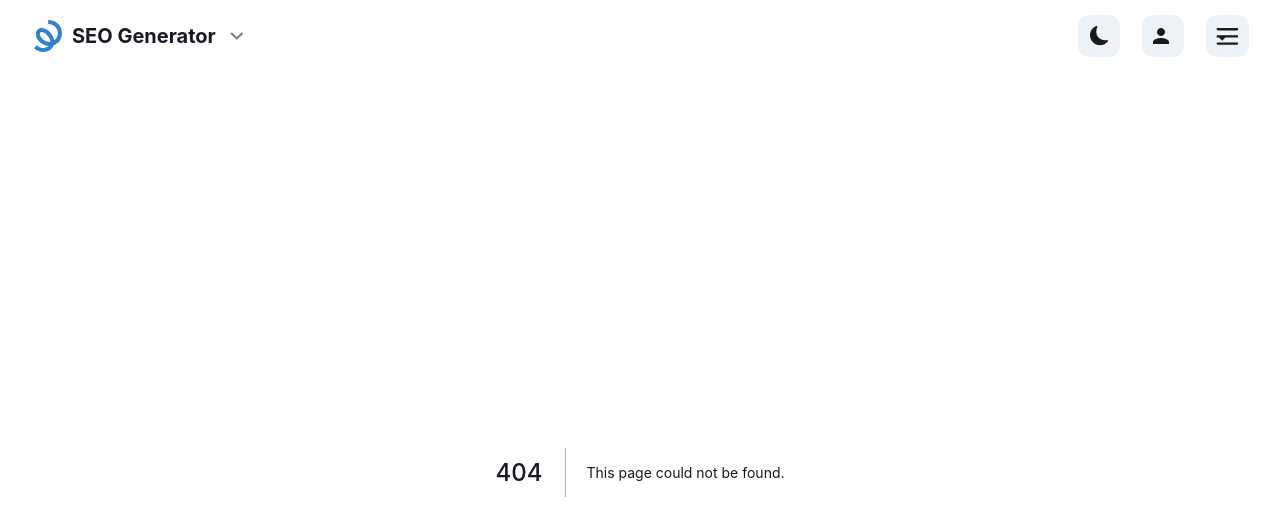
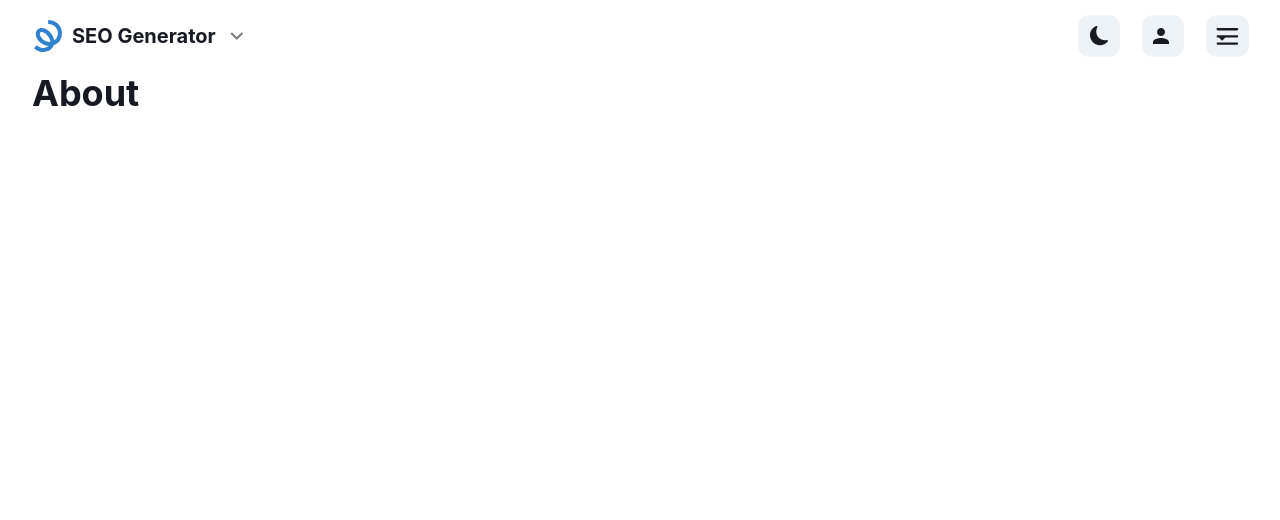
Before and after one commit to mrLuisFer/seo-generator, a Next.js app: page /about in a window 1280 px wide. Before the commit this address had no page. Shown: the top 520 px of the page. Built offline with nearby package versions, Linux system fonts and the light colour scheme.

Commit message:
create about page

```diff
--- /dev/null
+++ b/pages/about.jsx
@@ -0,0 +1,9 @@
+import { Box, Heading } from '@chakra-ui/react';
+
+export default function About() {
+  return (
+    <Box>
+      <Heading>About</Heading>
+    </Box>
+  )
+}
```
